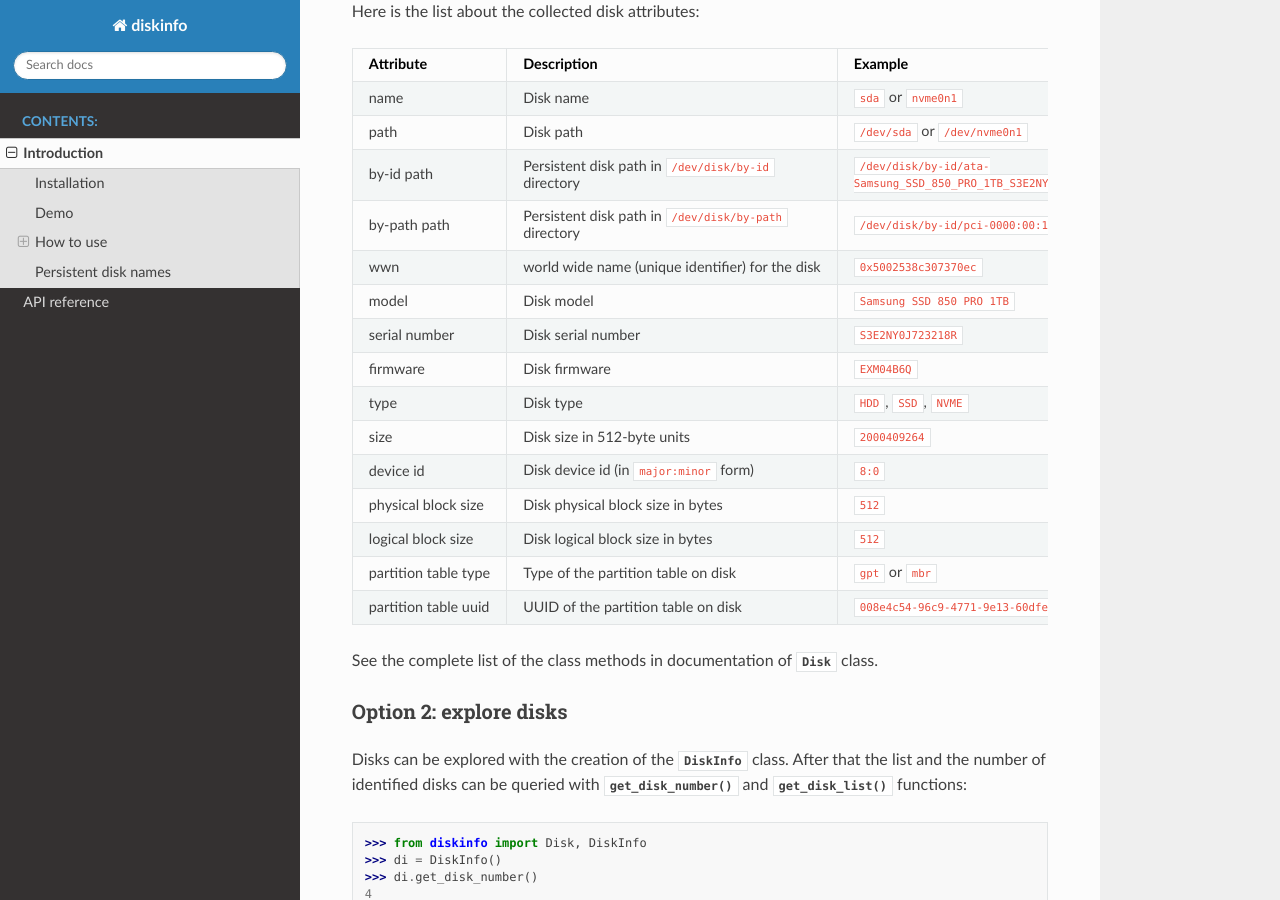
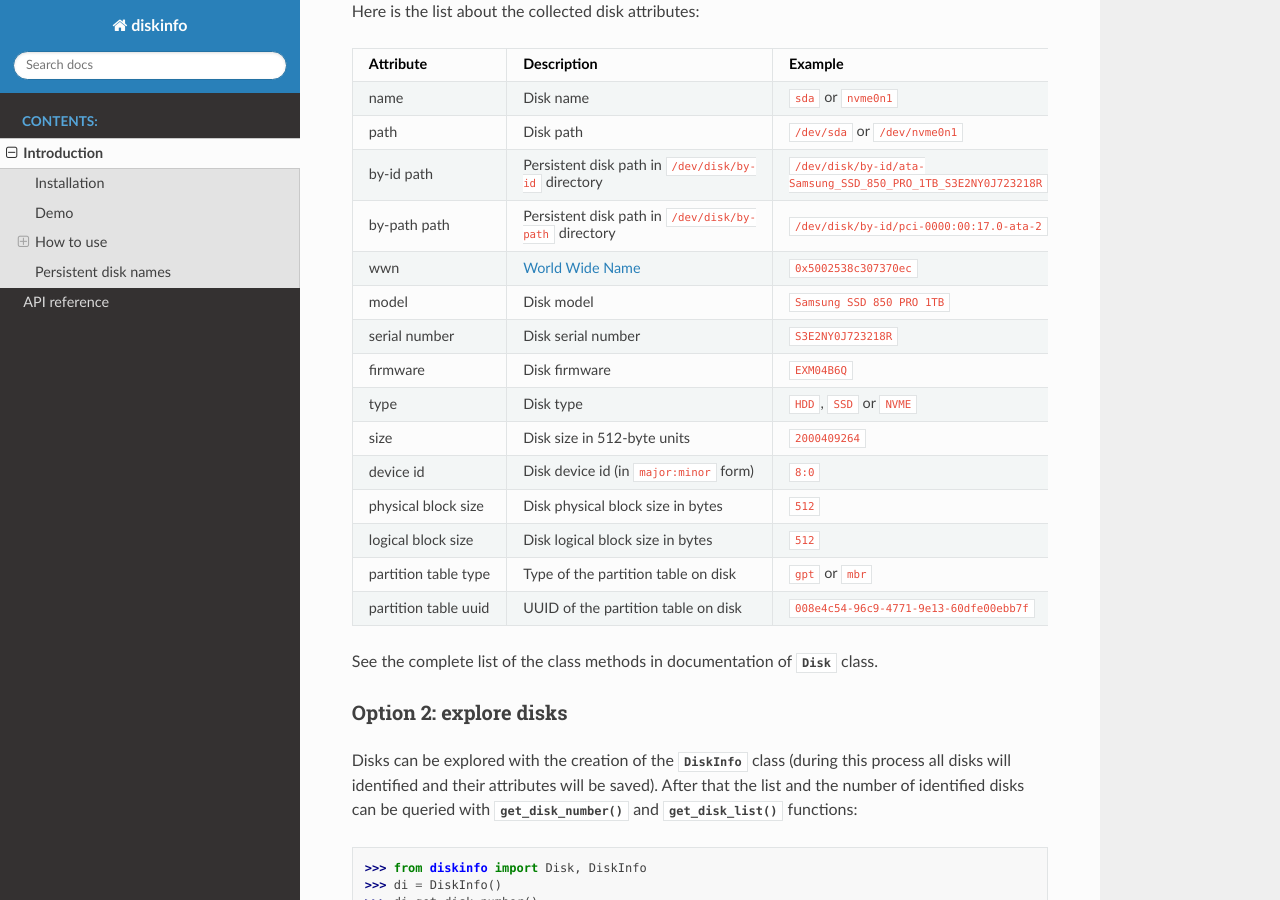
Before and after one commit to petersulyok/diskinfo, a Sphinx documentation site: the page built from docs/source/intro.rst, in a window 1280 px wide and 900 px high, scrolled down 1386 px. Built offline with Sphinx 7.4.7 and the Read the Docs theme 2.0.0, drawn with Linux system fonts in a browser that asks for light colours.

Commit message:
Further improvements.

```diff
--- a/docs/source/intro.rst
+++ b/docs/source/intro.rst
@@ -66,7 +66,7 @@ Here is the list about the collected disk attributes:
         - Persistent disk path in ``/dev/disk/by-path`` directory
         - ``/dev/disk/by-id/pci-0000:00:17.0-ata-2``
     *   - wwn
-        - world wide name (unique identifier) for the disk
+        - `World Wide Name <https://en.wikipedia.org/wiki/World_Wide_Name>`_
         - ``0x5002538c307370ec``
     *   - model
         - Disk model
@@ -79,7 +79,7 @@ Here is the list about the collected disk attributes:
         - ``EXM04B6Q``
     *   - type
         - Disk type
-        - ``HDD``, ``SSD``, ``NVME``
+        - ``HDD``, ``SSD`` or ``NVME``
     *   - size
         - Disk size in 512-byte units
         - ``2000409264``
@@ -103,9 +103,9 @@ See the complete list of the class methods in documentation of :class:`~diskinfo
 
 Option 2: explore disks
 ^^^^^^^^^^^^^^^^^^^^^^^
-Disks can be explored with the creation of the :class:`~diskinfo.DiskInfo` class. After that the list and
-the number of identified disks can be queried with :meth:`~diskinfo.DiskInfo.get_disk_number()`
-and :meth:`~diskinfo.DiskInfo.get_disk_list()` functions::
+Disks can be explored with the creation of the :class:`~diskinfo.DiskInfo` class (during this process all disks will
+identified and their attributes will be saved). After that the list and the number of identified disks can be queried
+with :meth:`~diskinfo.DiskInfo.get_disk_number()` and :meth:`~diskinfo.DiskInfo.get_disk_list()` functions::
 
     >>> from diskinfo import Disk, DiskInfo
     >>> di = DiskInfo()
```
